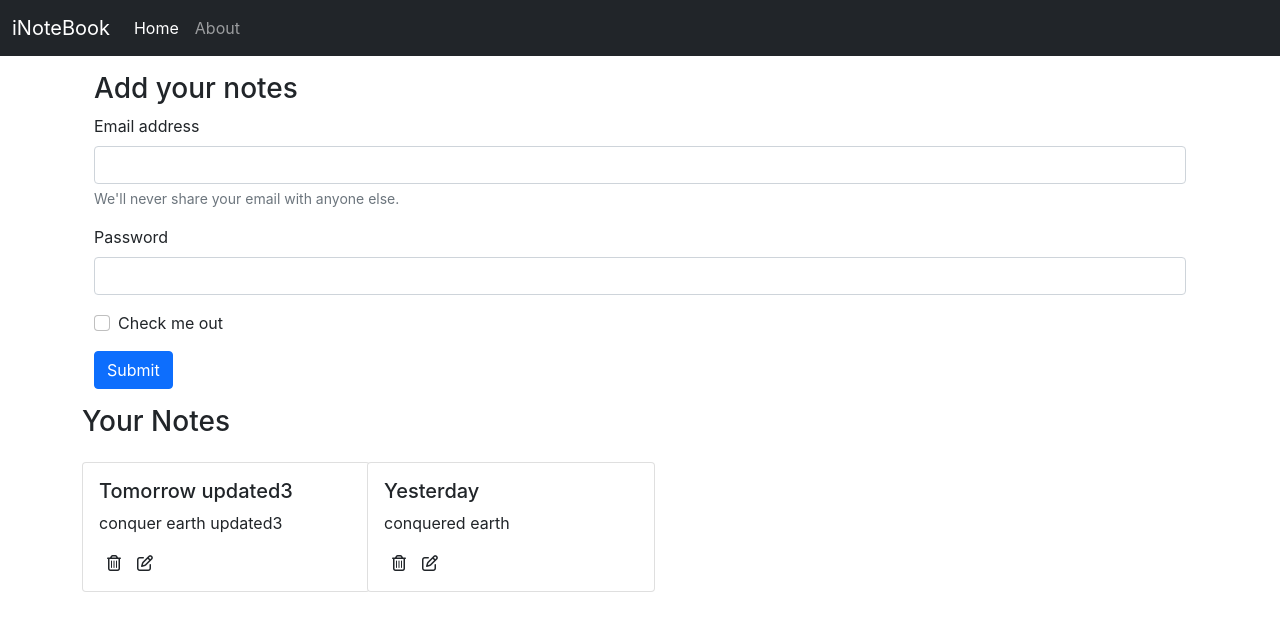
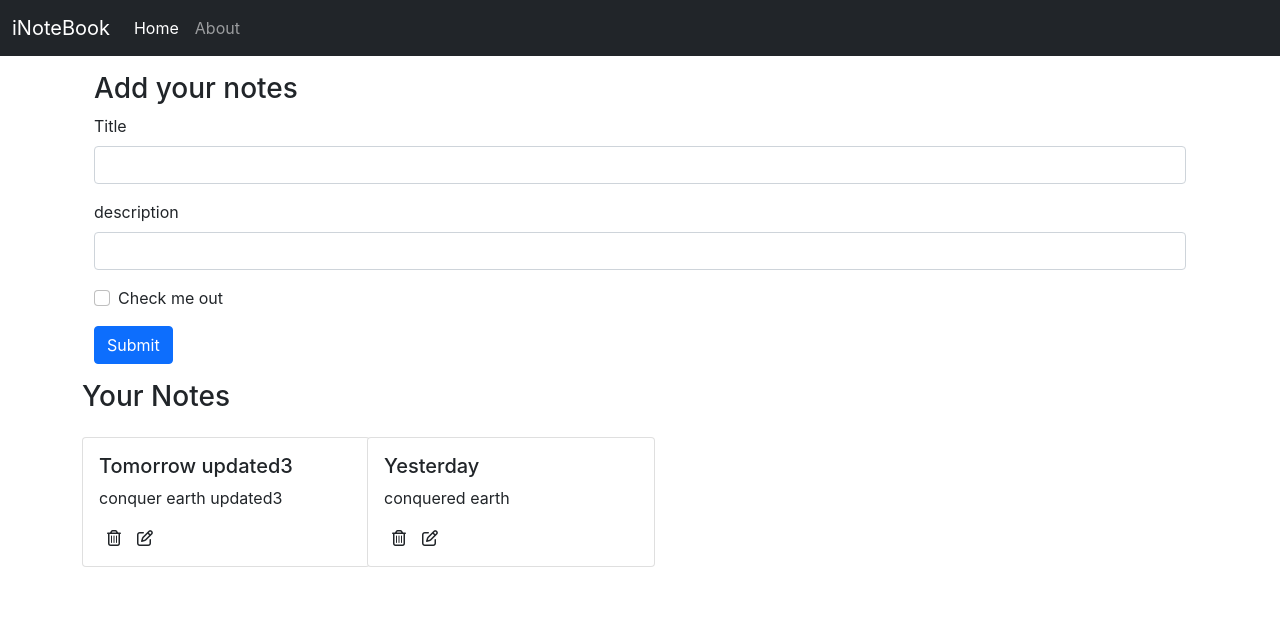
Before and after one commit to chintufireman/iNotebook, a React (Create React App) app: page / in a window 1280 px wide. Shown: the top 628 px of the page. Built offline with nearby package versions, Linux system fonts and the light colour scheme.

Commit message:
12 addNote Component

```diff
--- /dev/null
+++ b/src/components/AddNote.js
@@ -0,0 +1,66 @@
+import React, { useContext, useState } from "react";
+import noteContext from "../context/notes/noteContext";
+
+const AddNote = () => {
+  const context = useContext(noteContext);
+  const { addNote } = context;
+  const [note, setNote] = useState({ title: "", description: "", tag: "general" });
+
+  const handleClick = (e) => {
+    e.preventDefault();
+    addNote(note.title,note.description,note.tag);
+  };
+
+  const onChange = (e) => {
+    setNote({ ...note, [e.target.name]: e.target.value });
+    /* ok the thing is take everything that is inside the current note
+    and then do what is whatever happening change in name change it to equal of value */
+  };
+  return (
+    <div className="container my-3">
+      <h3>Add your notes</h3>
+      <form>
+        <div className="mb-3">
+          <label htmlFor="title" className="form-label">
+            Title
+          </label>
+          <input
+            onChange={onChange}
+            type="text"
+            className="form-control"
+            id="title"
+            name="title"
+            aria-describedby="emailHelp"
+          />
+        </div>
+        <div className="mb-3">
+          <label htmlFor="description" className="form-label">
+            description
+          </label>
+          <input
+            onChange={onChange}
+            type="text"
+            className="form-control"
+            id="description"
+            name="description"
+          />
+        </div>
+        <div className="mb-3 form-check">
+          <input
+            type="checkbox"
+            className="form-check-input"
+            id="exampleCheck1"
+          />
+          <label className="form-check-label" htmlFor="exampleCheck1">
+            Check me out
+          </label>
+        </div>
+        <button onClick={handleClick} type="submit" className="btn btn-primary">
+          Submit
+        </button>
+      </form>
+    </div>
+  );
+};
+
+export default AddNote;
--- a/src/components/Home.js
+++ b/src/components/Home.js
@@ -1,51 +1,9 @@
-import Notes from './Notes'
+import Notes from "./Notes";
 
 const Home = () => {
   return (
     <div>
-      <div className="container my-3">
-        <h3>Add your notes</h3>
-        <form>
-          <div className="mb-3">
-            <label htmlFor="exampleInputEmail1" className="form-label">
-              Email address
-            </label>
-            <input
-              type="email"
-              className="form-control"
-              id="exampleInputEmail1"
-              aria-describedby="emailHelp"
-            />
-            <div id="emailHelp" className="form-text">
-              We'll never share your email with anyone else.
-            </div>
-          </div>
-          <div className="mb-3">
-            <label htmlFor="exampleInputPassword1" className="form-label">
-              Password
-            </label>
-            <input
-              type="password"
-              className="form-control"
-              id="exampleInputPassword1"
-            />
-          </div>
-          <div className="mb-3 form-check">
-            <input
-              type="checkbox"
-              className="form-check-input"
-              id="exampleCheck1"
-            />
-            <label className="form-check-label" htmlFor="exampleCheck1">
-              Check me out
-            </label>
-          </div>
-          <button type="submit" className="btn btn-primary">
-            Submit
-          </button>
-        </form>
-      </div>
-      <Notes/>
+      <Notes />
     </div>
   );
 };
--- a/src/components/Notes.js
+++ b/src/components/Notes.js
@@ -1,18 +1,22 @@
-import React,{ useContext }  from "react";
+import React, { useContext } from "react";
 import noteContext from "../context/notes/noteContext";
+import AddNote from "./AddNote";
 import NoteItem from "./NoteItem";
 
 const Notes = () => {
   const context = useContext(noteContext);
-  const { notes, setNotes } = context;
+  const { notes, addNote } = context;
 
   return (
-    <div className="row my-3">
-      <h3>Your Notes</h3>
-      {notes.map((note) => {
-        return <NoteItem key={note._id} note={note}/>
-      })}
-    </div>
+    <>
+      <AddNote />
+      <div className="row my-3">
+        <h3>Your Notes</h3>
+        {notes.map((note) => {
+          return <NoteItem key={note._id} note={note} />;
+        })}
+      </div>
+    </>
   );
 };
 
--- a/src/context/notes/NoteState.js
+++ b/src/context/notes/NoteState.js
@@ -21,9 +21,34 @@
       __v: 0,
     },
   ];
-const [notes, setNotes] = useState(notesInitial)
+
+  const [notes, setNotes] = useState(notesInitial);
+
+  //Add a note
+  const addNote = (title,description,tag) => {
+    //TODO API CALL
+    console.log("adding a new note");
+    let note= {
+      _id: "63d9829d1339147332fc7479",
+      user: "63d8d30ebfc6497ec3f4555b",
+      title: title,
+      description: description,
+      tag: tag,
+      date: "2023-01-31T21:05:33.789Z",
+      __v: 0,
+    }
+    setNotes(notes.concat(note));
+    //concat returns new array and push updates the array
+  };
+  //Delete a note
+  const deleteNote = () => {};
+  //Edit a note
+  const editNote = () => {};
+
   return (
-    <NoteContext.Provider value={{notes,setNotes}}>
+    <NoteContext.Provider
+      value={{ notes, setNotes, addNote, deleteNote, editNote }}
+    >
       {props.children}
       {/* if you wont use props.children then where u are using NoteState it wont be able to display
         the components inside NoteState tag */}
```
